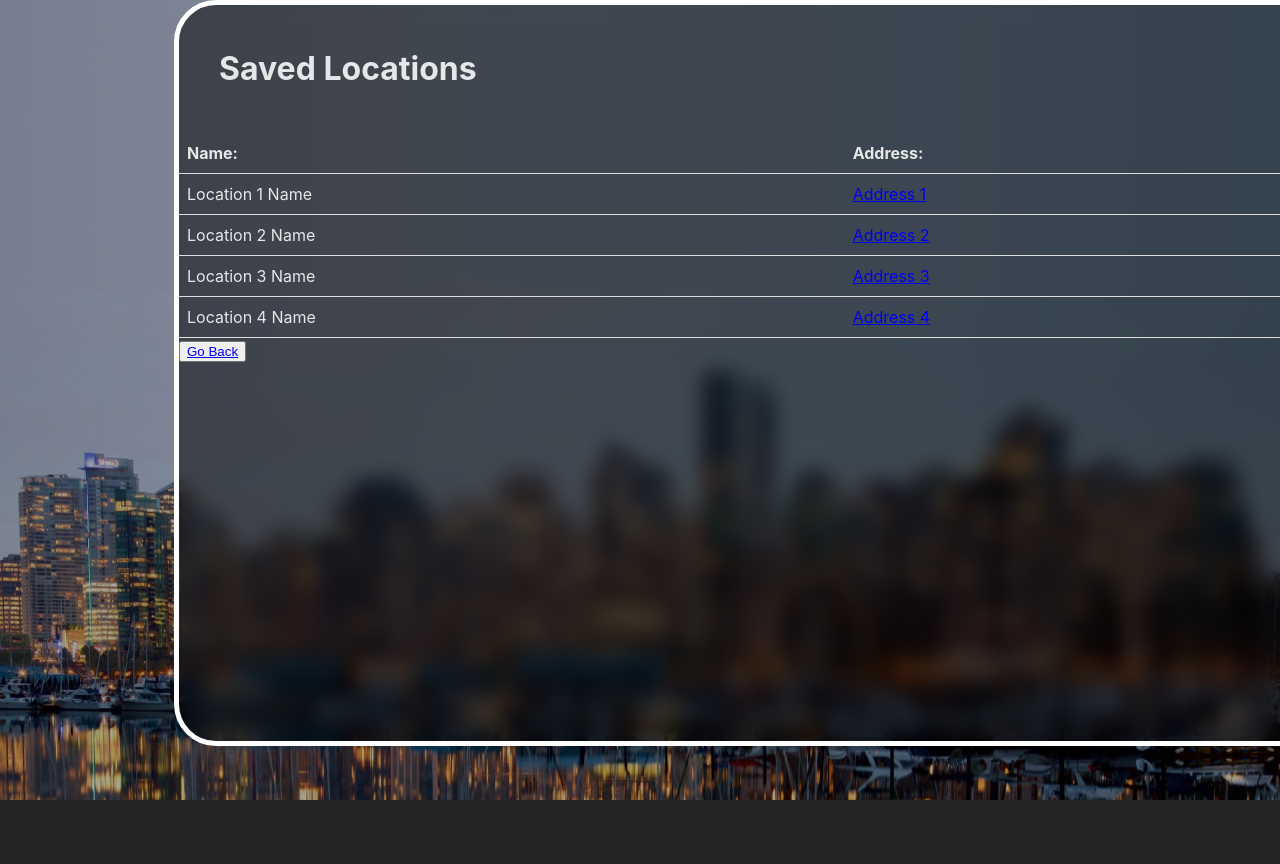
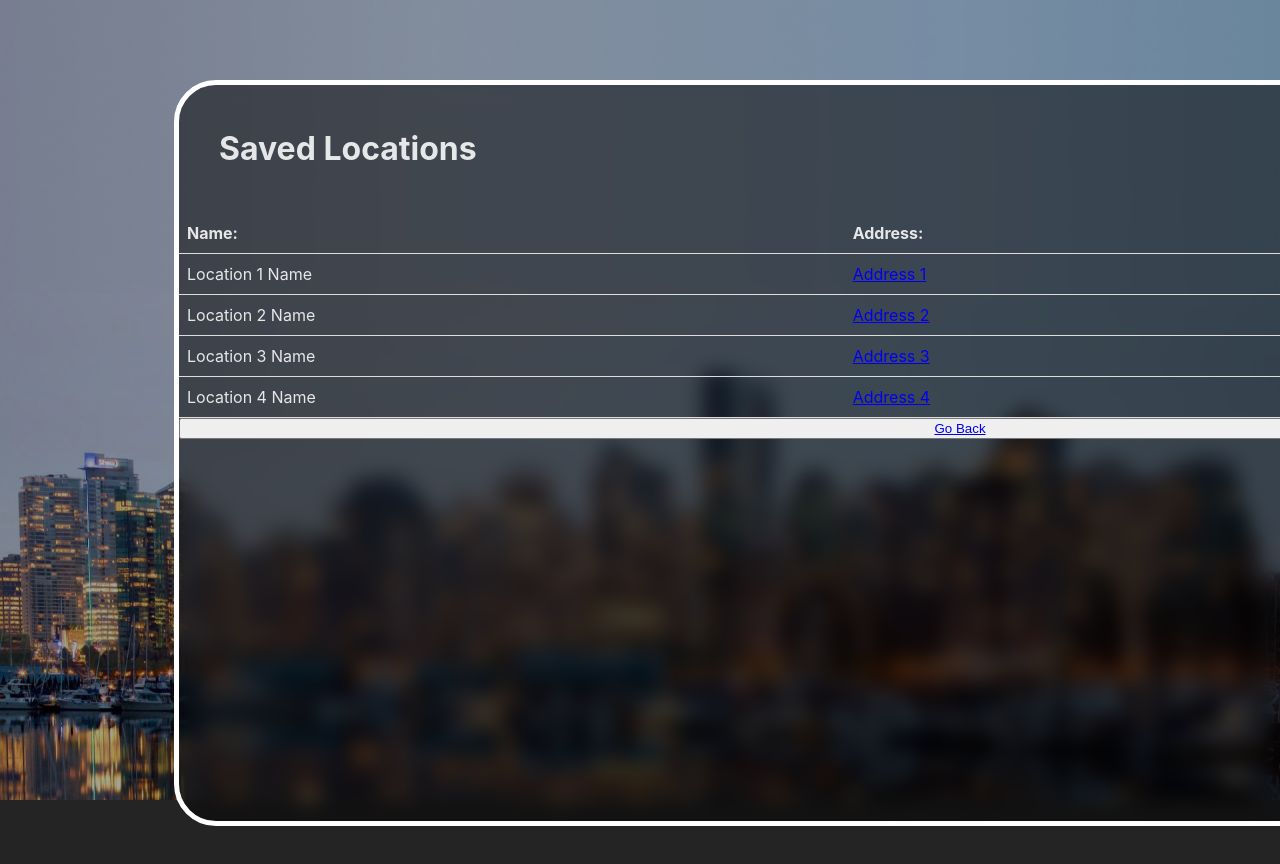
Before and after one commit to jasantiaguel/comp3170-final-proj, a React (Vite) app: page /saved in a window 1280 px wide. Shown: the top 864 px of the page. Built offline with nearby package versions, Linux system fonts and the light colour scheme.

Commit message:
fixing logo image imports

```diff
--- a/src/components/WelcomeCard.jsx
+++ b/src/components/WelcomeCard.jsx
@@ -2,6 +2,8 @@ import { useState } from "react";
 import { motion } from "framer-motion";
 import { useNavigate } from "react-router-dom";
 import '../css/WelcomeCard.css';
+import '../../public/Van.svg';
+import '../../public/Go.svg';
 
 export default function WelcomeCard() {
   const [isClicked, setIsClicked] = useState(false);
--- a/src/css/index.css
+++ b/src/css/index.css
@@ -40,7 +40,6 @@ html, body {
 
 
 
-
 .mainContainer-saved {
   position: relative;
   z-index: 1;
@@ -52,7 +51,11 @@ html, body {
   border-radius: 42px;
   height: 736px;
   width: 1562px;
-  margin: 0 auto;
+  margin: auto;
+  margin-top: 5rem;
+
+  display: flex;
+  flex-direction: column;
 }
 
 .header-saved {
--- a/src/pages/Saved.jsx
+++ b/src/pages/Saved.jsx
@@ -31,6 +31,7 @@ export function Saved() {
   return (
     <>
         <img className="backgroundImage" src={bgImage} alt="vancouver skyline background" />
+        <div className="containerSavedCentering">
         <div className="mainContainer-saved">
             <h1 className="header-saved">Saved Locations</h1>
             <table style={{ width: '100%', borderCollapse: 'collapse' }}>
@@ -63,6 +64,8 @@ export function Saved() {
             <Link to={"/"}>Go Back</Link>
         </button>
         </div>
+        </div>
+
     </>
   );
 }
```
